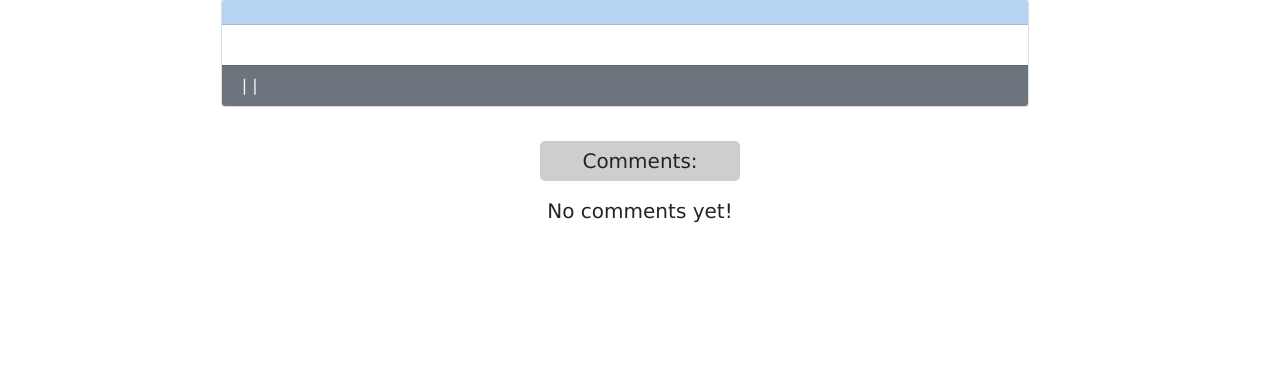
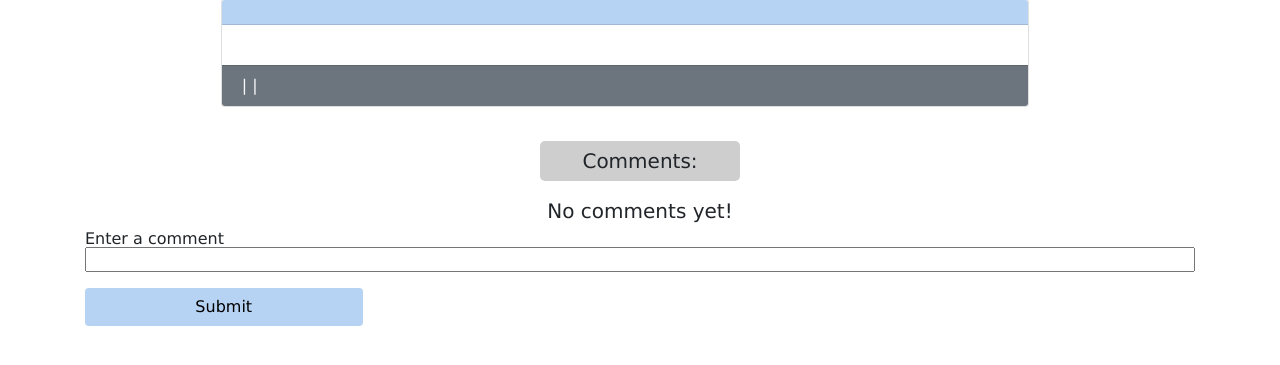
Before and after one commit to jpeiler97/tech-blog, a Node project: template views/post-page.handlebars in a window 1280 px wide. Shown: the part 125-490 px from the top of the page. Run offline with Node 20 templates, Linux system fonts and the light colour scheme; the template is opened without the code that fills it, so the values that code supplies are empty; some libraries are stand-ins or nearby versions.

Commit message:
connected new comments to specific post ID

```diff
--- a/controllers/home-routes.js
+++ b/controllers/home-routes.js
@@ -39,6 +39,10 @@ router.get('/post/:id', withAuth, async (req, res) => {
 			]
 		});
 
+		req.session.save(() => {
+			req.session.currentPostId = req.params.id;
+		});
+
 		const posts = postData.get({ plain: true });
 
 		res.render('post-page', { posts, logged_in: req.session.logged_in });
--- a/public/js/comment.js
+++ b/public/js/comment.js
@@ -0,0 +1,16 @@
+const commentHandler = async (event) => {
+	const body = document.querySelector('#comment-body').value;
+
+	console.log(body);
+	const response = await fetch('/api/comments/', {
+		method: 'POST',
+		body: JSON.stringify({ body }),
+		headers: { 'Content-Type': 'application/json' }
+	});
+
+	if (response.ok) {
+		document.location.replace(`/`);
+	}
+};
+
+document.querySelector('.comment-form').addEventListener('submit', commentHandler);
--- a/views/post-page.handlebars
+++ b/views/post-page.handlebars
@@ -20,4 +20,16 @@
     <h1 id= "no-comments">No comments yet!</h1>
     {{/each}}
 
+    <form class="form comment-form">
+                <div class="form-group">
+                    <label for="comment-body">Enter a comment</label>
+                    <input class="form-input" type="text" id="comment-body" />
+                </div>
+                <div class="form-group">
+                    <button class= "btn blue w-25 sign-up" type="submit">Submit</button>
+                </div>
+        </form>
 </div>
+
+
+<script src="/js/comment.js"></script>
```
Also changed, not shown: controllers/api/comment-routes.js (+6 -2 lines).
